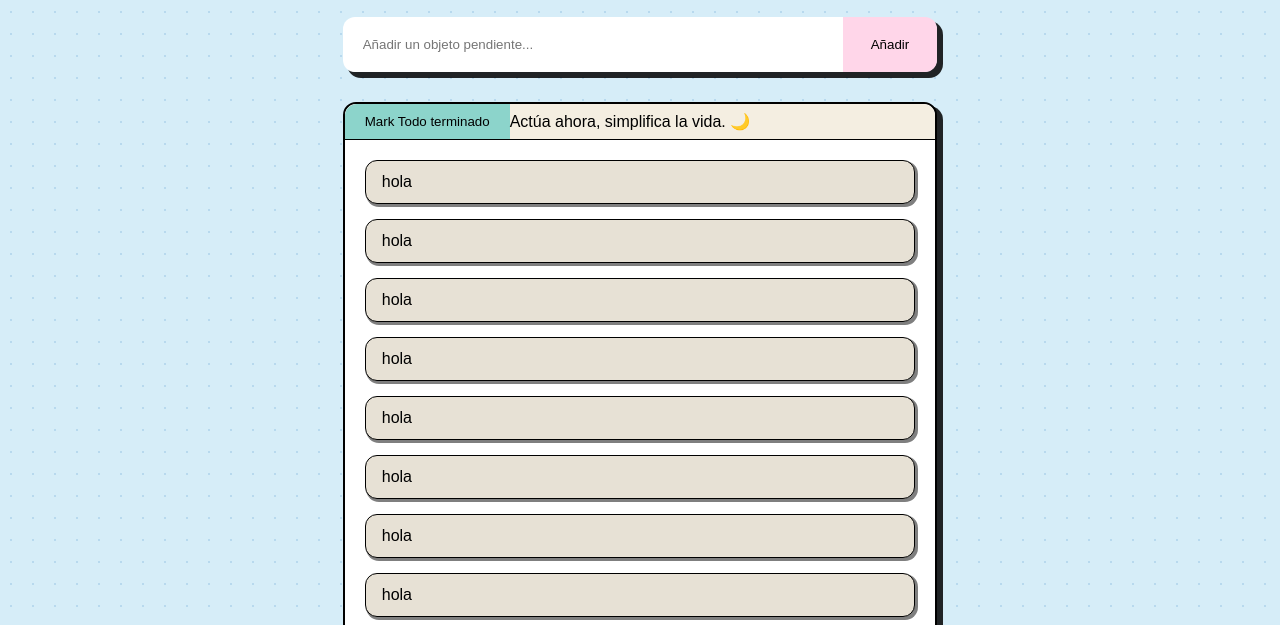
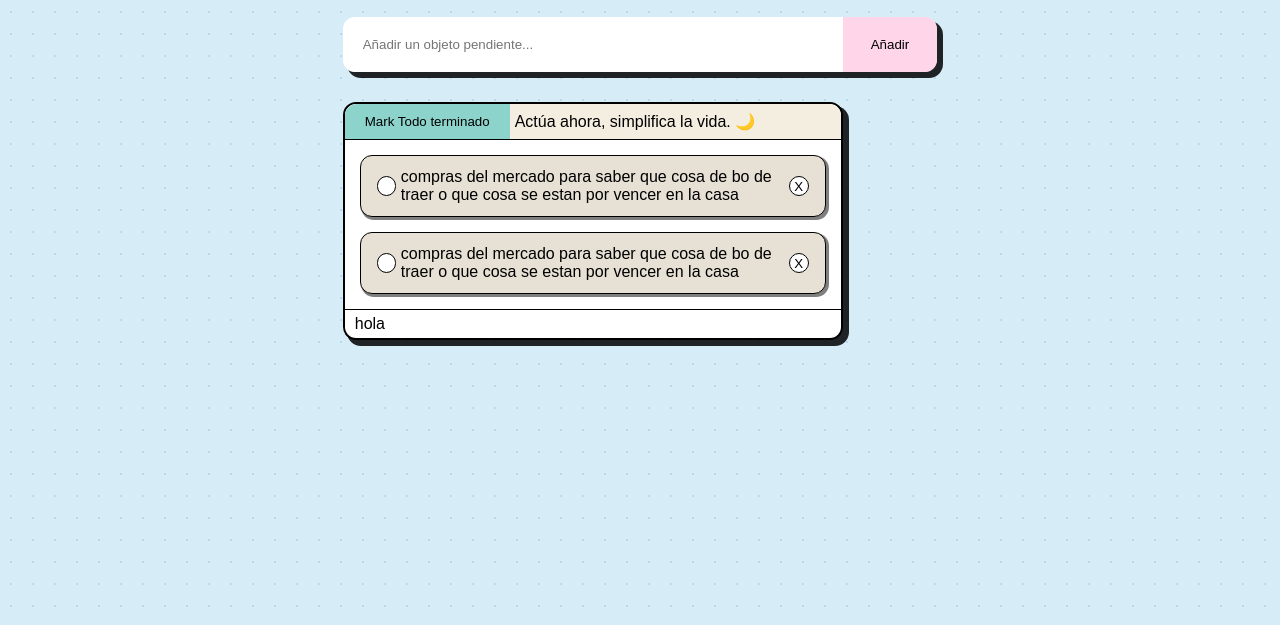
Before and after one commit to yilJesus009/PRACTICAS-HTML-CSS, a plain HTML site: page PROYECTO_FINAL/frontend/Index.html in a window 1280 px wide. Shown: the part 175-800 px from the top of the page. Drawn offline with Linux system fonts and the light colour scheme.

Commit message:
actualizando detalles css

```diff
--- a/PROYECTO_FINAL/frontend/Index.html
+++ b/PROYECTO_FINAL/frontend/Index.html
@@ -29,21 +29,31 @@
                     <p>Actúa ahora, simplifica la vida. 🌙</p>
                 </div>
             </div>
-            <div>
-                <ul id="list">
-                    <li>hola</li>
-                    <li>hola</li>
-                    <li>hola</li>
-                    <li>hola</li>
-                    <li>hola</li>
-                    <li>hola</li>
-                    <li>hola</li>
-                    <li>hola</li>
-                    <li>hola</li>
-                    <li>hola</li>
-                    <li>hola</li>
-                    <li>hola</li>
 
+            <div class="list__contenedor">
+                <ul class="list">
+                    <li class="list__tarea">
+                        <input type="checkbox" class="list__check" id="tarea-1">
+
+                        <label class="tarea__texto" >
+                            compras del mercado para saber que cosa de bo de traer o que cosa se estan por vencer en la casa
+                        </label>
+
+                        <button class="list__eliminar" value="Cancelar">X</button>
+                    </li>
+                </ul>
+            </div>
+            <div class="list__contenedor">
+                <ul class="list">
+                    <li class="list__tarea">
+                        <input type="checkbox" class="list__check" id="tarea-1">
+
+                        <label class="tarea__texto" >
+                            compras del mercado para saber que cosa de bo de traer o que cosa se estan por vencer en la casa
+                        </label>
+
+                        <button class="list__eliminar" value="Cancelar">X</button>
+                    </li>
                 </ul>
             </div>
             <div class="cuaderno__elementos">
--- a/PROYECTO_FINAL/frontend/css/cuaderno.css
+++ b/PROYECTO_FINAL/frontend/css/cuaderno.css
@@ -5,6 +5,7 @@
     border-radius: 13px;
     background-color: #ffffff;
     box-shadow: 5px 5px 0px 1px rgba(0, 0, 0, 0.85);
+    max-width: 500px;
 }
 .cuaderno__encabezado{
     display: flex;
@@ -13,6 +14,7 @@
     border-top-right-radius: 12px;
     border-top-left-radius: 12px;
     border-bottom: 1px solid black;
+    margin-bottom: 15px;
     /* justify-content: space-between; */
 }
 .cuaderno__bottom{
@@ -22,27 +24,66 @@
     background-color:#8cd4cb ;
     cursor: pointer;
 }
-#list{
+.motivational{
+    margin-left: 5px;
+}
+
+
+.list{
     list-style: none;
-    padding: 20px;
+    padding:0px 15px;
     margin: 0;
-        cursor: pointer;
-
+    cursor: pointer;
 }
-#list li{
+.list__tarea{
+    display: flex;
+    align-items: center;
     background-color: #e7e1d5;
     border: 1px solid black;
-    cursor: pointer;
+    /* cursor: pointer; */
     border-radius: 12px;
     padding: 12px 16px;
     margin-bottom: 15px;
     box-shadow: 2px 2px 0px 1px rgba(0, 0, 0, 0.5);
+    overflow-wrap: anywhere;
+
 }
-.lista :hover{
-    color: red;
+.list li:hover {
     box-shadow: none;
 }
 .cuaderno__elementos{
     border-top: 1px solid black;
     padding: 5px 10px;
 }
+.list__eliminar{
+    margin-left: auto;
+}
+.list__check {
+    margin-right: 5px;
+    appearance:none;
+    width: 20px;
+    height: 20px;
+    padding:8px;
+    border: 1px solid #000;
+    border-radius: 10px;
+    cursor: pointer;
+    background-color: #ffffff;
+}
+.list__check:hover{
+    background-color: #8cd4cb;
+    transition: 0.2s;
+}
+.list__eliminar{
+    display: flex;
+    align-items: center;
+    justify-content: center;
+    padding: 5px;
+    border-radius: 10px;
+    width: 20px;
+    height: 20px;
+    background-color: #ffffff;
+    border: 1px solid #000;
+}
+.list__eliminar:hover{
+background-color: #f6a89e;
+}
```
